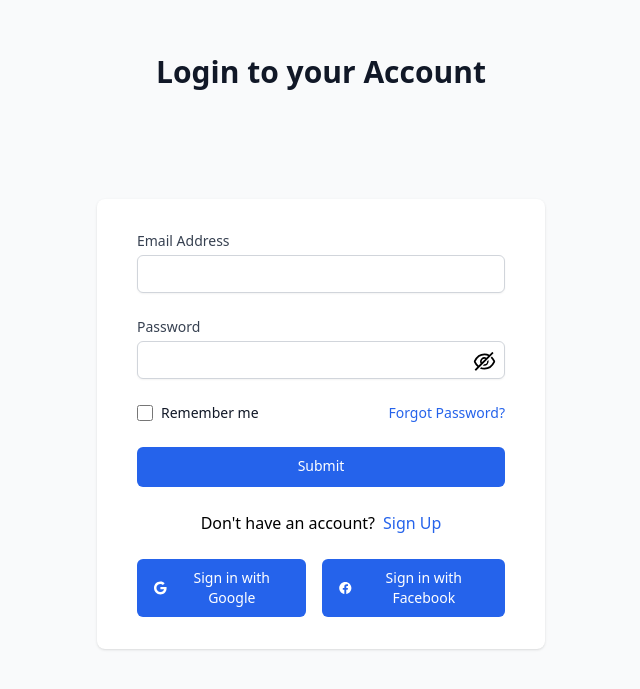
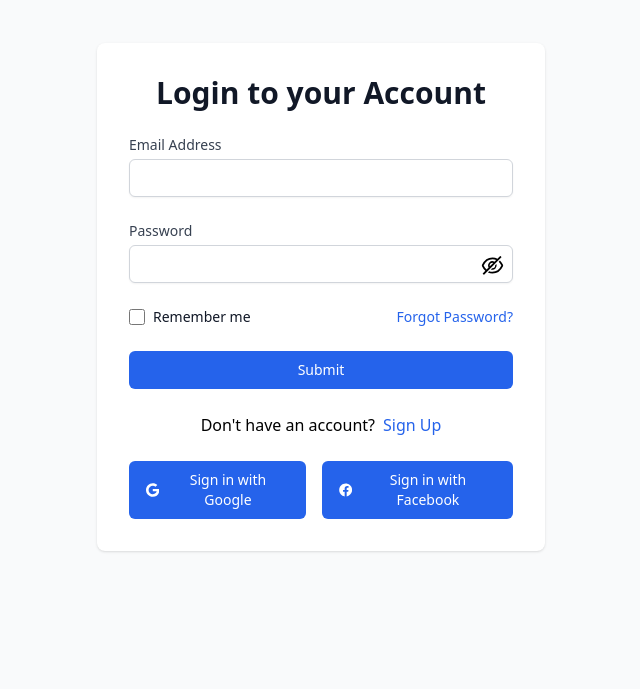
Before and after one commit to shruti180103/E-Commerce, a React (Create React App) app in the folder frontend/geargleams/: page /login in a window 1280 px wide. Shown: the part 103-792 px from the top of the page, without its empty margins (319-959 px from the left). Built offline with nearby package versions, Linux system fonts and the light colour scheme.

Commit message:
login and signup

```diff
--- a/frontend/geargleams/src/components/Login/Login.jsx
+++ b/frontend/geargleams/src/components/Login/Login.jsx
@@ -1,7 +1,6 @@
 import React, { useState } from "react";
 import { AiOutlineEye, AiOutlineEyeInvisible } from "react-icons/ai";
 import { FaGoogle, FaFacebook } from "react-icons/fa";
-import styles from "../../styles/styles";
 import { Link } from "react-router-dom";
 
 const Login = () => {
@@ -18,16 +17,12 @@
   };
 
   return (
-    <div className="h-screen bg-gray-50 flex flex-col justify-center py-12 sm:px-6 lg:px-8">
-      <div className="flex justify-center items-center h-screen">
-        <h2 className="mt-6 text-colour text-3xl font-extrabold text-gray-900">
+    <div className="min-h-screen bg-gray-50 flex flex-col justify-center py-12 sm:px-6 lg:px-8">
+      <div className="sm:mx-auto sm:w-full sm:max-w-md bg-white p-8 rounded-lg shadow">
+        <h2 className="mt-0 mb-6 text-center text-3xl font-extrabold text-gray-900">
           Login to your Account
         </h2>
-      </div>
-      <div className="mt-6 sm:mx-auto sm:w-full sm:max-w-md">
-        <div className="bg-white py-8 px-4 shadow sm:rounded-lg sm:px-10">
         <form className="space-y-6">
-            {/* Your existing form elements */}
           <div>
             <label
               htmlFor="email"
@@ -79,9 +74,8 @@
               )}
             </div>
           </div>
-            {/* Your existing form elements */}
-            <div className={`${styles.noramlFlex} justify-between`}>
-              <div className={`${styles.noramlFlex}`}>
+          <div className="flex justify-between items-center">
+            <div className="flex items-center">
               <input
                 type="checkbox"
                 name="remember-me"
@@ -107,7 +101,7 @@
           <div>
             <button
               type="submit"
-                className="group relative w-full h-[40px] flex justify-center py-2 px-4 border border-transparent text-sm font-medium rounded-md text-white bg-blue-600 hover:bg-blue-700  "
+              className="w-full flex justify-center py-2 px-4 border border-transparent text-sm font-medium rounded-md text-white bg-blue-600 hover:bg-blue-700"
             >
               Submit
             </button>
@@ -136,7 +130,6 @@
         </div>
       </div>
     </div>
-    </div>
   );
 };
 
--- a/frontend/geargleams/src/components/Signup/Signup.jsx
+++ b/frontend/geargleams/src/components/Signup/Signup.jsx
@@ -30,13 +30,10 @@
 
   return (
     <div className="min-h-screen bg-gray-50 flex flex-col justify-center py-12 sm:px-6 lg:px-8">
-      <div className="sm:mx-auto sm:w-full sm:max-w-md">
-        <h2 className="mt-6 text-center text-3xl font-extrabold text-gray-900">
+      <div className="sm:mx-auto sm:w-full sm:max-w-md bg-white p-8 rounded-lg shadow">
+        <h2 className="text-center text-3xl font-extrabold text-gray-900 mb-6">
           Register as a New User
         </h2>
-      </div>
-      <div className="mt-8 sm:mx-auto sm:w-full sm:max-w-md">
-        <div className="bg-white py-8 px-4 shadow sm:rounded-lg sm:px-10">
         <form className="space-y-6" onSubmit={handleSubmit}>
           <div>
             <label htmlFor="name" className="block text-sm font-medium text-gray-700">
@@ -119,7 +116,6 @@
         </form>
       </div>
     </div>
-    </div>
   );
 };
 
```
Lines whose indentation alone changed are shown as unchanged.
